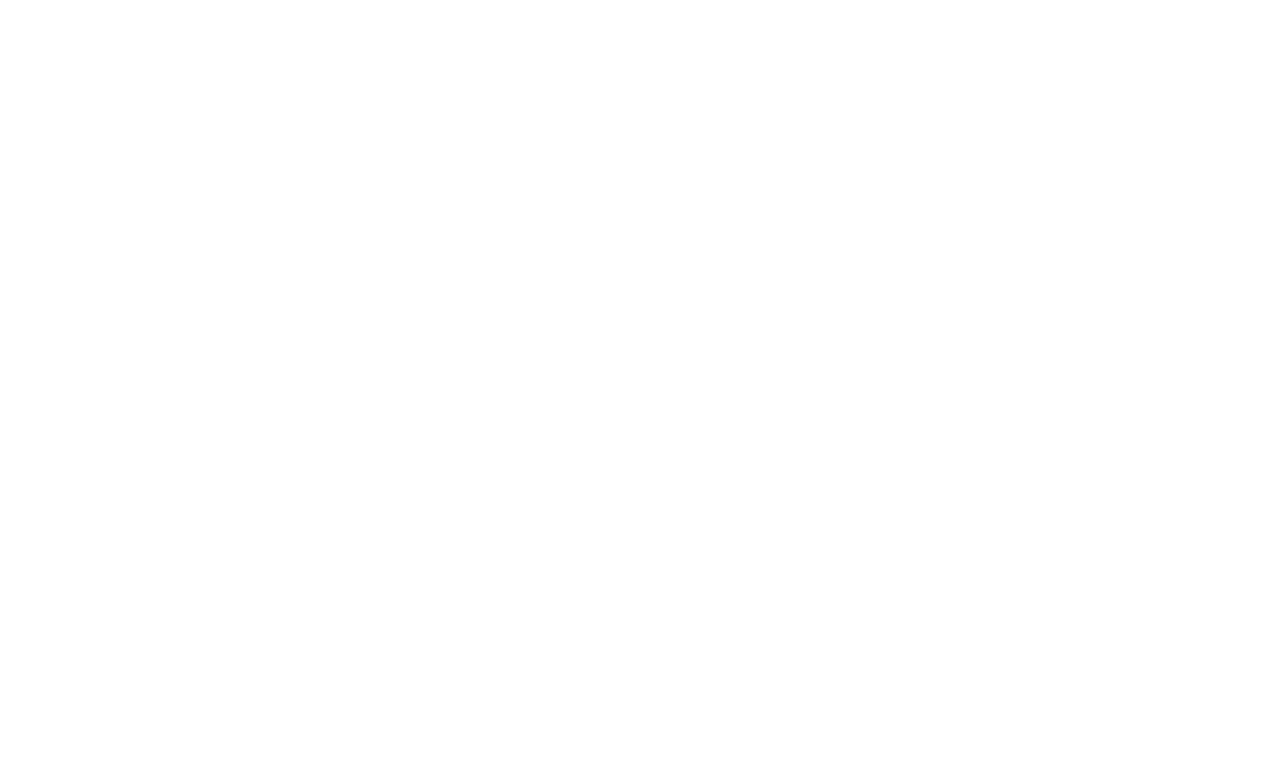
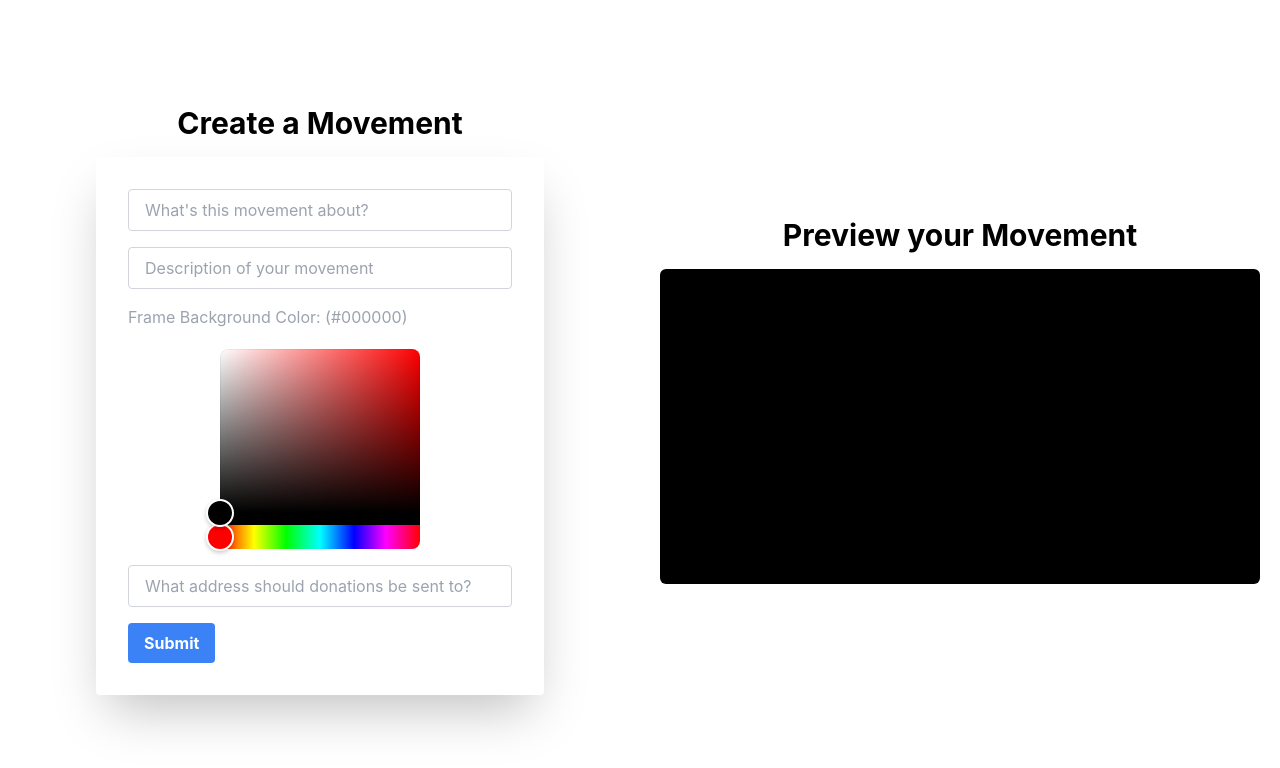
Before and after one commit to shreybirmiwal/movement, a React (Create React App) app in the folder react-create-petition-frame/: page / in a window 1280 px wide. Shown: the top 768 px of the page. Built offline with nearby package versions, Linux system fonts and the light colour scheme.

Commit message:
UI for creating frame

```diff
--- a/react-create-petition-frame/package.json
+++ b/react-create-petition-frame/package.json
@@ -8,6 +8,7 @@
     "@testing-library/user-event": "^13.5.0",
     "firebase": "^10.9.0",
     "react": "^18.2.0",
+    "react-colorful": "^5.6.1",
     "react-dom": "^18.2.0",
     "react-scripts": "5.0.1",
     "web-vitals": "^2.1.4"
--- a/react-create-petition-frame/src/App.js
+++ b/react-create-petition-frame/src/App.js
@@ -1,8 +1,101 @@
+import React, { useState } from 'react';
+import { HexColorPicker } from "react-colorful";
+import './app.css'
+
+function App() {
+  const [movementTitle, setMovementTitle] = useState('');
+  const [movementDescription, setMovementDescription] = useState('');
+  const [backgroundColor, setBackgroundColor] = useState('#000000');
+  const [donationAddress, setDonationAddress] = useState('');
+
+  const handleTitleChange = (e) => {
+    setMovementTitle(e.target.value);
+  };
+
+  const handleDescriptionChange = (e) => {
+    setMovementDescription(e.target.value);
+  };
+
+  const handleDonationAddressChange = (e) => {
+    setDonationAddress(e.target.value);
+  };
+
+  const handleSubmit = () => {
+    // Handle form submission logic here
+    // You can access the form values using the state variables
+    console.log('Form submitted!');
+    console.log('Movement Title:', movementTitle);
+    console.log('Movement Description:', movementDescription);
+    console.log('Background Color:', backgroundColor);
+    console.log('Donation Address:', donationAddress);
+  };
+
+  return (
+    <div className="flex h-screen">
+
+      <div className="flex w-1/2 justify-center items-center flex-col">
+        <h1 className="text-3xl font-bold mb-4">Create a Movement </h1>
+
+        <div className="max-w-md p-8 bg-white rounded shadow-2xl">
+          <input
+            type="text"
+            placeholder="What's this movement about?"
+            className="border border-gray-300 rounded px-4 py-2 mb-4 w-full"
+            value={movementTitle}
+            onChange={handleTitleChange}
+          />
+
+          <input
+            type="text"
+            placeholder="Description of your movement"
+            className="border border-gray-300 rounded px-4 py-2 mb-4 w-full"
+            value={movementDescription}
+            onChange={handleDescriptionChange}
+          />
+
+          <h1 className='text-gray-400'> Frame Background Color: ({backgroundColor})</h1>
+          <div className='flex justify-center mt-5'>
+            <HexColorPicker color={backgroundColor} onChange={setBackgroundColor} className='mb-4 w-32' />
+          </div>
+
+          <input
+            type="text"
+            placeholder="What address should donations be sent to?"
+            className="border border-gray-300 rounded px-4 py-2 mb-4 w-full"
+            value={donationAddress}
+            onChange={handleDonationAddressChange}
+          />
+          <button
+            className="bg-blue-500 hover:bg-blue-700 text-white font-bold py-2 px-4 rounded"
+            onClick={handleSubmit}
+          >
+            Submit
+          </button>
+        </div>
+      </div>
 
 
-function App() {
-  return (
-    <div>
+
+
+
+      <div className="flex w-1/2 justify-center items-center flex-col">
+        <h1 className="text-3xl font-bold mb-4">Preview your Movement </h1>
+
+        <div style={{backgroundColor: backgroundColor}} className={` w-[600px] h-[315px] rounded-md`}>
+
+          <div className='text-center'>
+            <h1 className="text-3xl font-bold mt-4">{movementTitle || '[Title goes here]'}</h1>
+            <h1 className="text-2xl mt-4">{movementDescription || '[Description goes here]'}</h1>
+          </div>
+
+
+            <h1> 0 people have signed </h1>
+            <p> </p>
+            test
+        </div>
+
+      </div>
+
 
     </div>
   );
--- /dev/null
+++ b/react-create-petition-frame/src/app.css
@@ -0,0 +1,3 @@
+.react-colorful {
+    height: 120px;
+  }
```
Also changed, not shown: 1 other file (tests, documents, lock files or other folders).
